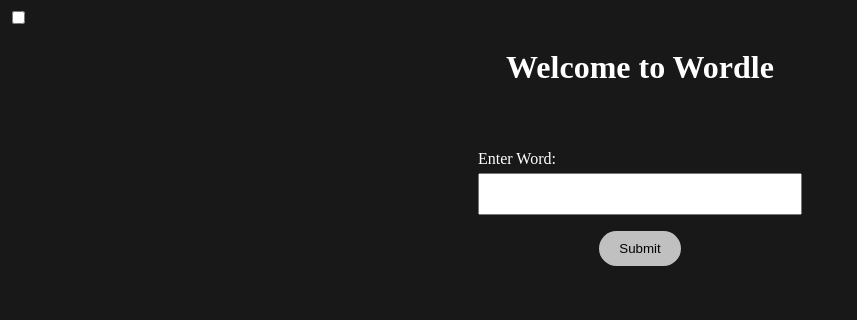
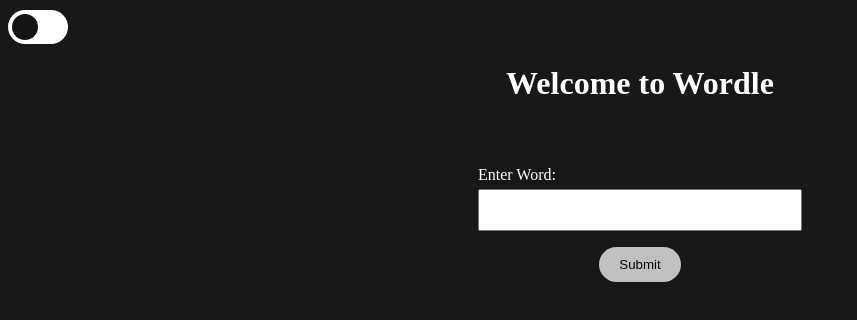
Before and after one commit to Cplanchet/Teacher_Wordle, an Angular app: page / in a window 1280 px wide. Shown: the top 320 px of the page, without its empty margins (0-857 px from the left). Built offline with nearby package versions, Linux system fonts and the light colour scheme.

Commit message:
add theme switch

```diff
--- a/src/app/app.component.html
+++ b/src/app/app.component.html
@@ -1,4 +1,4 @@
 <div>
-  <input type="checkbox" name="lightMode" id="lightmode-switch" (change)="onLightmodeChange($event)">
+  <tw-switch (OnSelectionChange)="onLightmodeChange($event)"></tw-switch>
   <router-outlet></router-outlet>
 </div>
--- a/src/app/app.component.ts
+++ b/src/app/app.component.ts
@@ -7,8 +7,9 @@
 })
 export class AppComponent {
   title = 'Teacher_Wordle';
-  onLightmodeChange(e: any) {
-    if (e.target.checked) {
+
+  onLightmodeChange(selected: Boolean) {
+    if (selected) {
       document.documentElement.setAttribute('color-theme', 'light');
       return;
     }
--- a/src/app/app.module.ts
+++ b/src/app/app.module.ts
@@ -8,6 +8,7 @@
 import { WordEntryComponent } from './components/word-entry/word-entry.component';
 import { GuessComponent } from './components/guess/guess.component';
 import { FormsModule } from '@angular/forms';
+import { SwitchComponent } from './components/switch/switch.component';
 
 @NgModule({
   declarations: [
@@ -16,6 +17,7 @@
     PuzzlePageComponent,
     WordEntryComponent,
     GuessComponent,
+    SwitchComponent,
   ],
   imports: [
     BrowserModule,
--- /dev/null
+++ b/src/app/components/switch/switch.component.html
@@ -0,0 +1,11 @@
+<div class="tw-switch-container">
+  <div>
+    <ng-content></ng-content>
+  </div>
+  <div>
+    <label class="switch">
+      <input type="checkbox" (change)="Change()" [(ngModel)]="selected">
+      <span class="slider"></span>
+    </label>
+  </div>
+</div>
--- /dev/null
+++ b/src/app/components/switch/switch.component.scss
@@ -0,0 +1,60 @@
+.switch {
+  position: relative;
+  display: inline-block;
+  width: 60px;
+  height: 34px;
+}
+
+.switch input {
+  opacity: 0;
+  width: 0;
+  height: 0;
+}
+
+.slider {
+  position: absolute;
+  cursor: pointer;
+  top: 0;
+  left: 0;
+  right: 0;
+  bottom: 0;
+  background-color: #ffffff;
+  -webkit-transition: .4s;
+  transition: .4s;
+  border-radius: 34px;
+}
+
+.slider:before {
+  position: absolute;
+  content: "";
+  height: 26px;
+  width: 26px;
+  left: 4px;
+  bottom: 4px;
+  background-color: #141414;
+  -webkit-transition: .4s;
+  transition: .4s;
+  border-radius: 50%;
+}
+
+input:checked+.slider {
+  background-color: #141414;
+}
+
+input:focus+.slider {
+  box-shadow: 0 0 1px #141414;
+}
+
+input:checked+.slider:before {
+  -webkit-transform: translateX(26px);
+  -ms-transform: translateX(26px);
+  transform: translateX(26px);
+  background-color: #ffffff;
+}
+
+.tw-switch-container {
+  display: flex;
+  flex-direction: column;
+  gap: 2px;
+  justify-content: start;
+}
--- /dev/null
+++ b/src/app/components/switch/switch.component.ts
@@ -0,0 +1,22 @@
+import { Component, EventEmitter, Input, OnInit, Output } from '@angular/core';
+
+@Component({
+  selector: 'tw-switch',
+  templateUrl: './switch.component.html',
+  styleUrls: ['./switch.component.scss']
+})
+export class SwitchComponent {
+  @Input()
+  public label!: String
+
+  @Output()
+  public OnSelectionChange = new EventEmitter<Boolean>;
+
+  public selected: Boolean = false;
+
+  public Change(): void {
+    console.log(this.selected);
+    this.OnSelectionChange.emit(this.selected);
+  }
+
+}
```
Also changed, not shown: 1 other file (tests, documents, lock files or other folders).
